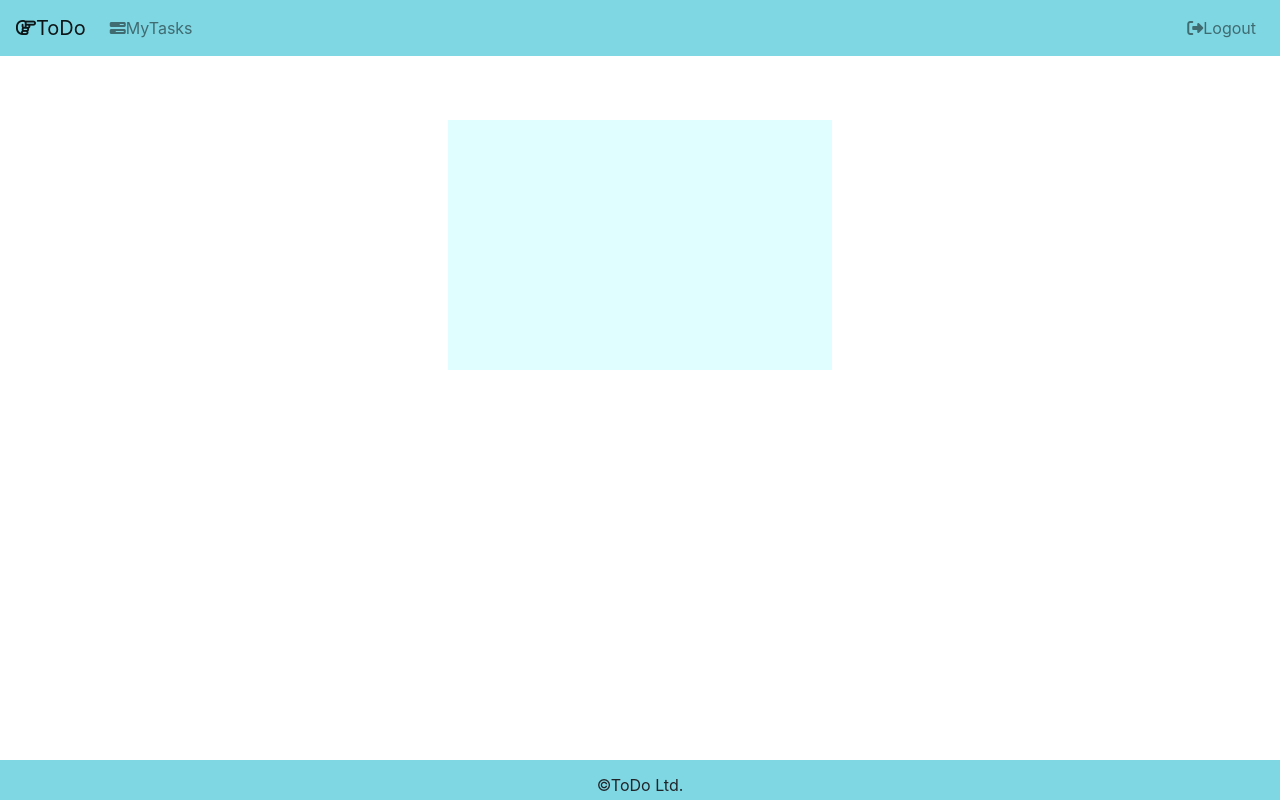
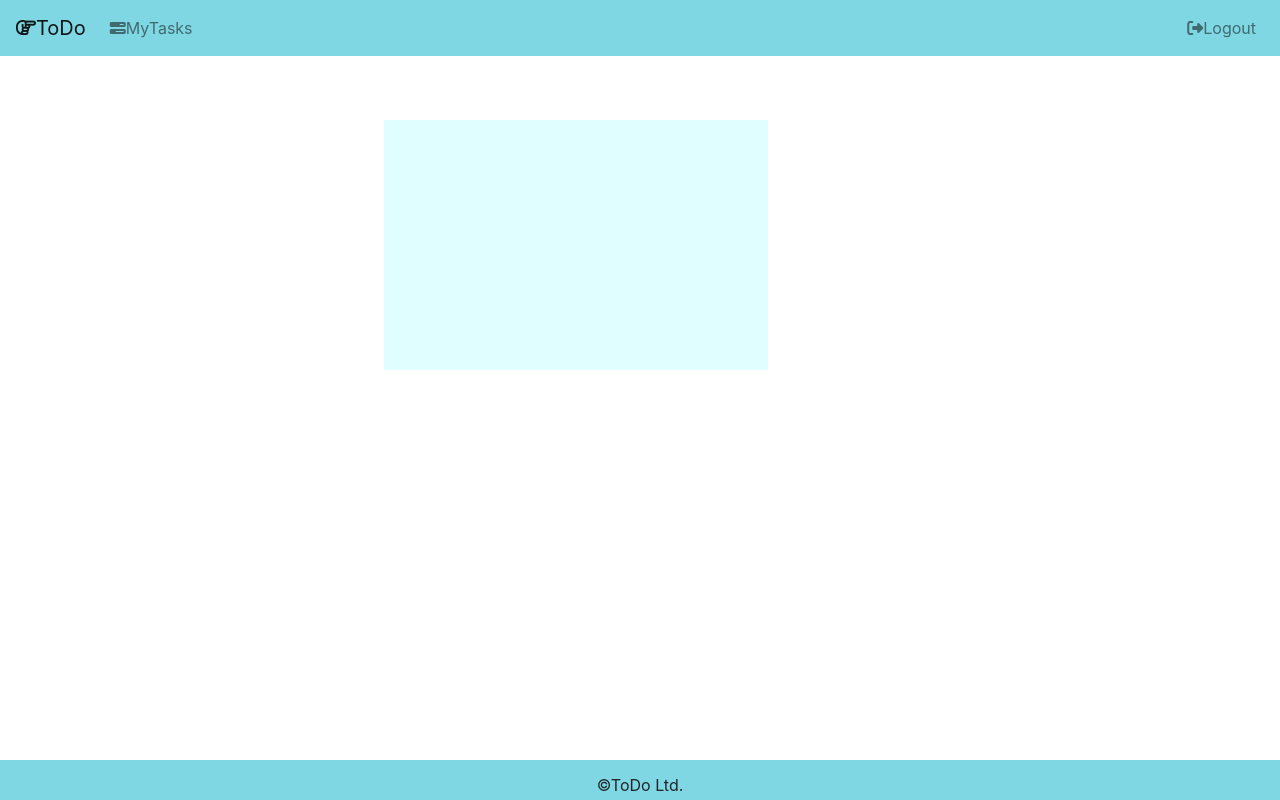
Before and after one commit to deepakbeatz/ToDo, a React (Create React App) app: page / in a window 1280 px wide. Built offline with nearby package versions, Linux system fonts and the light colour scheme.

Commit message:
initial commit

```diff
--- a/src/Components/main.css
+++ b/src/Components/main.css
@@ -1,10 +1,10 @@
 .taskboard{
     position: absolute;
     width:30%;
-    min-width: 320px;
+    min-width: 250px;
     text-align: center;
     height:250px;
-    left:35%;
+    left:30%;
     top:120px;
     background-color: rgba(151, 248, 255, 0.295);
 }
@@ -16,7 +16,7 @@
         min-width: 320px;
         text-align: center;
         height:250px;
-        left:35%;
+        left:10%;
         top:120px;
         background-color: rgba(151, 248, 255, 0.295);
         }
```
